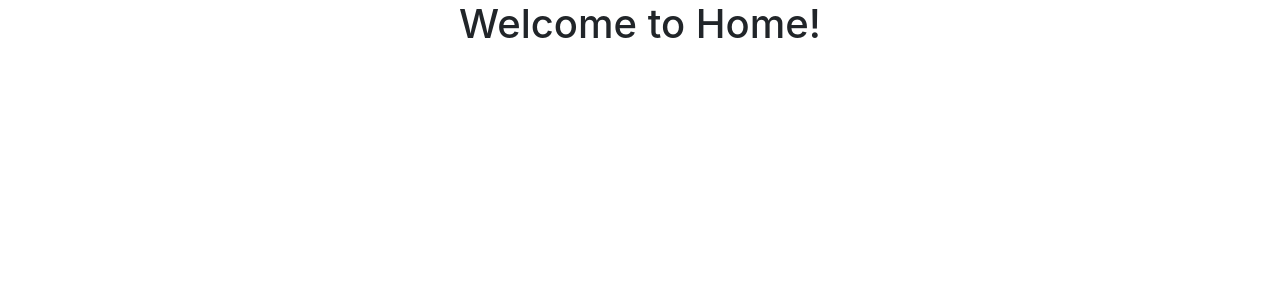
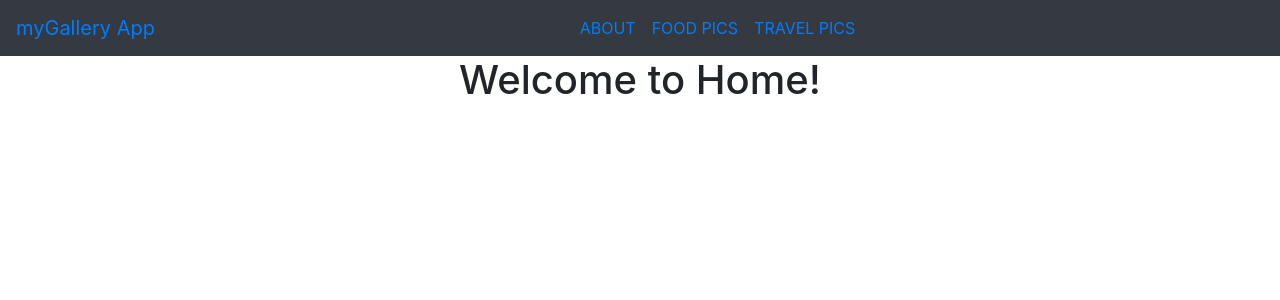
Before and after one commit to josphat-n/mygallery, a Django app: template gal/templates/gal/base.html in a window 1280 px wide. Shown: the top 300 px of the page. Run offline with Django 3.2, Linux system fonts and the light colour scheme; the template is opened without the code that fills it, so the values that code supplies are empty; some libraries are stand-ins or nearby versions.

Commit message:
add a navbar to the website

```diff
--- a/gal/templates/gal/base.html
+++ b/gal/templates/gal/base.html
@@ -16,6 +16,7 @@
 
 </head>
 <body>
+   {% include "navbar.html" %}
    {% block content %} <h1 class='text-center'>Welcome to Home!</h1> {%endblock%}
 
    {% block scripts %}
--- /dev/null
+++ b/gal/templates/navbar.html
@@ -0,0 +1,26 @@
+<!--start of Navbar content-->
+<nav class="navbar navbar-expand-md bg-dark sticky-top">
+   <!-- <a class="navbar-brand" href="#">
+      <img src="static/img/logo.png" alt="Logo" />
+   </a> -->
+<!--collapsibe Button -->
+   <a class="navbar-brand" href="">myGallery App</a>
+<button style="border: 1px solid blue;" class="navbar-toggler" type="button" data-toggle="collapse" data-target="#collapsibleNavbar">
+   <span class="navbar-toggler-icon" ></span>
+</button>
+<!-- Navbar links -->
+<div class="collapse navbar-collapse justify-content-center" id="collapsibleNavbar">
+   <ul class="navbar-nav">
+      <li class="nav-item">
+         <a class="nav-link active" href="#">ABOUT</a>
+      </li>
+      <li class="nav-item">
+         <a class="nav-link" href="#">FOOD PICS</a>
+      </li>
+      <li class="nav-item">
+         <a class="nav-link" href="#">TRAVEL PICS</a>
+      </li>
+   </ul>
+</div>
+</nav>
+<!--End of navbar-->
```
